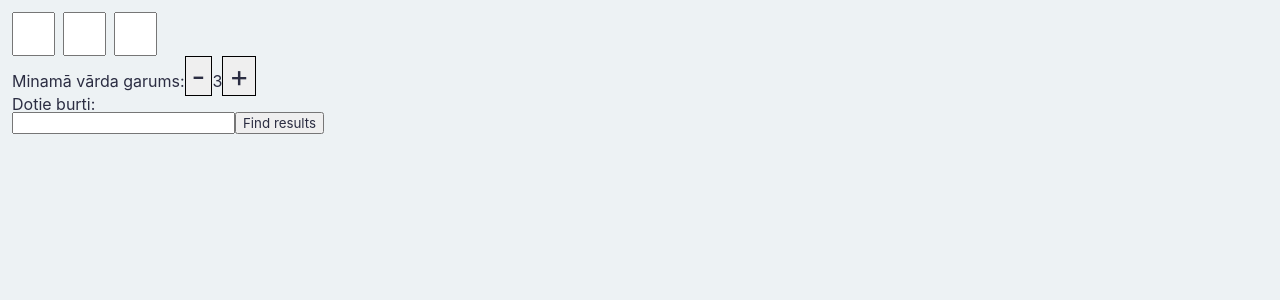
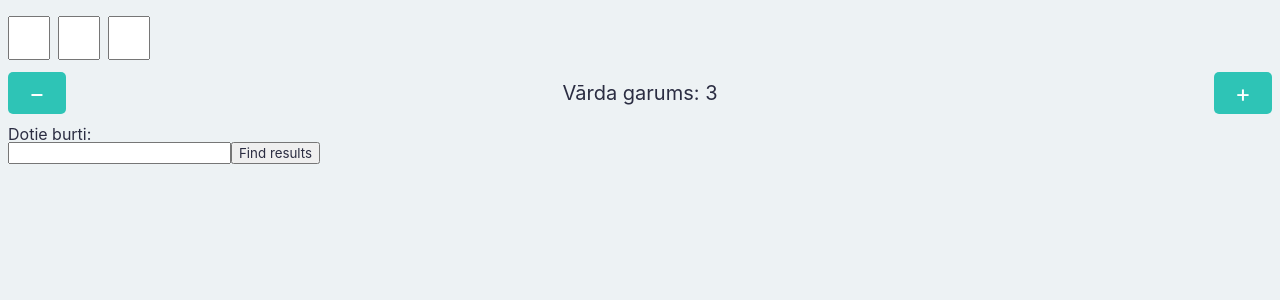
Before and after one commit to osvalds/word-yard-solver, a React (Create React App) app: page / in a window 1280 px wide. Shown: the top 300 px of the page. Built offline with nearby package versions, Linux system fonts and the light colour scheme.

Commit message:
Styling of controls

```diff
--- a/src/App.css
+++ b/src/App.css
@@ -58,7 +58,7 @@ table {
 
 body {
   background: var(--background);
-  padding: 12px;
+  padding: 16px 8px;
 }
 
 * {
--- a/src/components/Button.js
+++ b/src/components/Button.js
@@ -2,8 +2,21 @@ import React from "react"
 import styled from "styled-components"
 
 const ButtonStyled = styled.button`
-  font-size: 30px;
-  border: 1px solid black;
+  font-size: 24px;
+  border-radius: 5px;
+  border: none;
+  background-color: #2ec4b6;
+  color: white;
+  display: flex;
+  justify-content: center;
+  align-items: center;
+  min-width: ${42 + 16}px;
+`
+
+const ButtonSquaredStyled = styled(ButtonStyled)`
+  //border: 1px solid red;
+  width: ${props => props.size || 16}px;
+  height: ${props => props.size || 16}px;
 `
 
 export default function Button(props) {
@@ -11,3 +24,9 @@ export default function Button(props) {
         <ButtonStyled {...props}/>
     )
 }
+
+export function SquaredButton(props) {
+    return (
+        <ButtonSquaredStyled {...props}/>
+    )
+}
--- a/src/components/InputArray.js
+++ b/src/components/InputArray.js
@@ -1,15 +1,30 @@
 import React from "react"
 import styled from "styled-components"
 import Input from "./Input";
+import Button, {SquaredButton} from "./Button";
 
 const InputWrapper = styled.div`
   display: grid;
-  grid-template-columns: repeat(auto-fill, minmax(32px, 43px));
+  grid-template-columns: repeat(auto-fill, minmax(32px, 42px));
   grid-gap: 8px
+`
+
+const ControlsWrapper = styled.div`
+  width: 100%;
+  margin-top: 12px;
+  margin-bottom: 12px;
+  display: flex;
+  justify-content: space-between;
+  align-items: center;
+`
+
+const SizeContainer = styled.span`
+  font-size: 20px;
 `
 
 export default function InputArray({inputArray, onChange}) {
     return (
+        <>
             <InputWrapper>
                 {inputArray.map((i, index) => {
                     return <Input
@@ -23,6 +38,22 @@ export default function InputArray({inputArray, onChange}) {
                         type="text"/>
                 })}
             </InputWrapper>
+            <ControlsWrapper>
+                <SquaredButton
+                    size={42}
+                    onClick={() => onChange({type: "decrement"})}>
+                    −
+                </SquaredButton>
+                <SizeContainer>
+                    Vārda garums: {inputArray.length}
+                </SizeContainer>
+                <SquaredButton
+                    size={42}
+                    onClick={() => onChange({type: "increment"})}>
+                    +
+                </SquaredButton>
+            </ControlsWrapper>
+        </>
     )
 
 }
--- a/src/components/Solver.js
+++ b/src/components/Solver.js
@@ -81,17 +81,6 @@ export default function Solver() {
     return (
         <>
             <InputArray onChange={dispatchInputArrayChange} inputArray={inputArray}/>
-            <div>
-                Minamā vārda garums:
-                <Button onClick={() => dispatchInputArrayChange({type: "decrement"})}>
-                    -
-                </Button>
-                <span>{inputArray.length}</span>
-                <Button onClick={() => dispatchInputArrayChange({type: "increment"})}>
-                    +
-                </Button>
-            </div>
-
 
             <div>Dotie burti:
                 {sourceLetters.length > 0 &&
```
Lines whose indentation alone changed are shown as unchanged.
